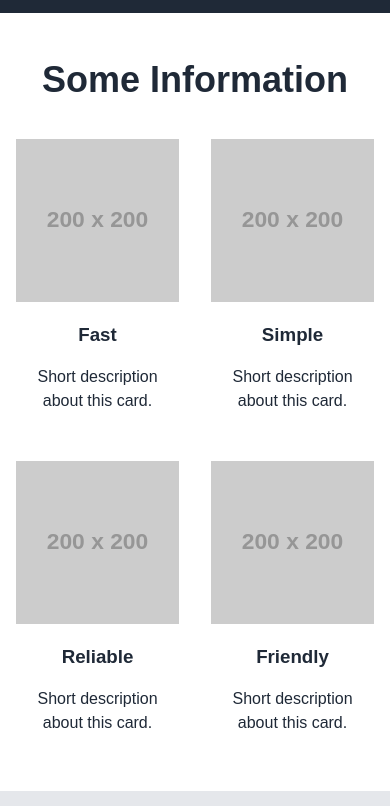
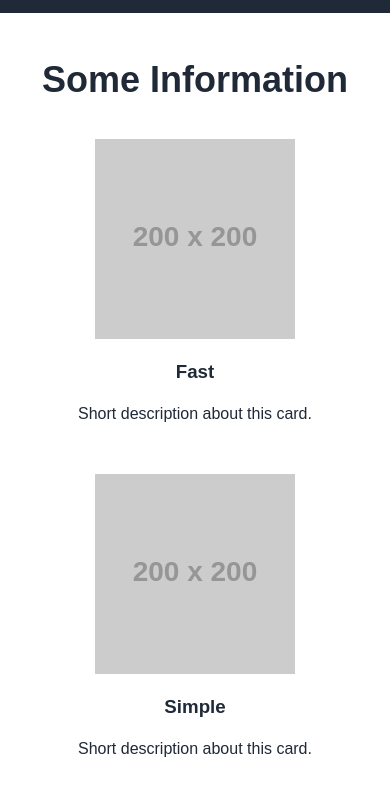
Before and after one commit to jas843/oden-landing-page, a plain HTML site: page index.html in a window 390 px wide. Shown: the part 840-1646 px from the top of the page. Drawn offline with Linux system fonts and the light colour scheme; placeholder pictures from the web are drawn by us.

Commit message:
Use grid for info cards
Added responsive grid layout for cards.

```diff
--- a/style.css
+++ b/style.css
@@ -221,3 +221,27 @@ blockquote footer {
     font-size: 26px;
   }
 }
+/* Cards layout fix */
+.cards {
+  display: grid;
+  grid-template-columns: repeat(4, 1fr);
+  gap: 32px;
+  max-width: 1000px;
+  margin: 0 auto;
+}
+
+.card {
+  max-width: none;
+}
+
+@media (max-width: 700px) {
+  .cards {
+    grid-template-columns: repeat(2, 1fr);
+  }
+}
+
+@media (max-width: 480px) {
+  .cards {
+    grid-template-columns: 1fr;
+  }
+}
```
